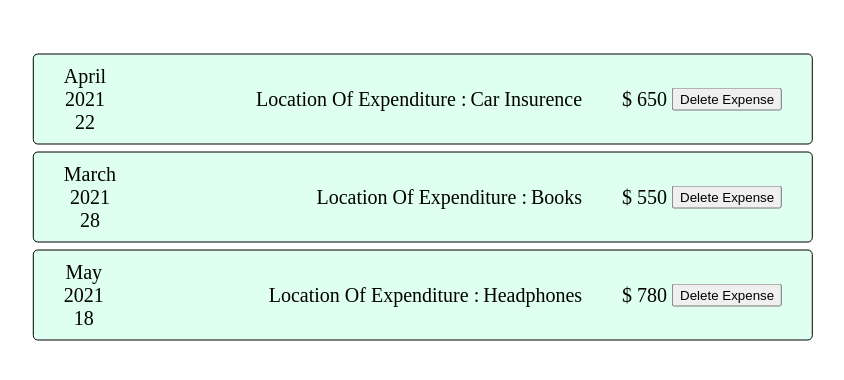
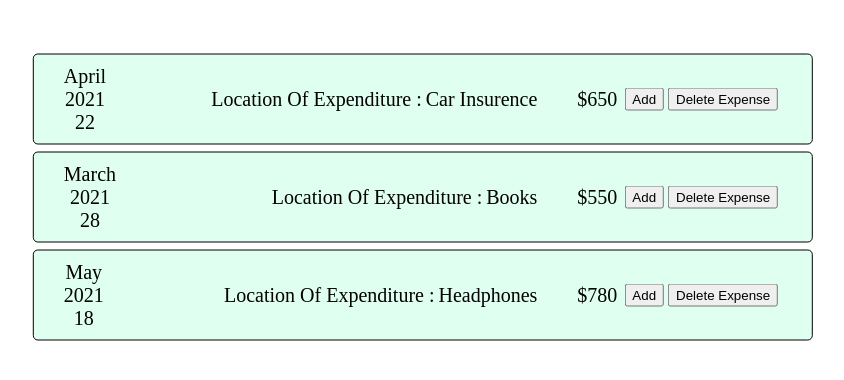
Before and after one commit to dneog/React-Expense-Tracker-Main, a React (Create React App) app: page / in a window 1280 px wide. Shown: the top 380 px of the page, without its empty margins (224-1068 px from the left). Built offline with nearby package versions, Linux system fonts and the light colour scheme.

Commit message:
Add button

```diff
--- a/src/Components/Expenses/ExpenseDetails.css
+++ b/src/Components/Expenses/ExpenseDetails.css
@@ -8,7 +8,7 @@
     padding-right: 40px;
 }
 .thirdDetails{
- padding-right: 5px;
+ padding-right: 7px;
 }
 .firstDetails{
    padding-right: 4px;
--- a/src/Components/Expenses/ExpenseDetails.js
+++ b/src/Components/Expenses/ExpenseDetails.js
@@ -11,7 +11,7 @@ const ExpenseDetails=(props)=>{
             <div className="firstDetails">{location} :</div>
             <div className="secondDetails">{titles}</div>
             </div>
-            <div className="thirdDetails">$ {amounts}</div>
+            <div className="thirdDetails">${amounts}</div>
 
 
         </div>
--- a/src/Components/Expenses/Expenselist.css
+++ b/src/Components/Expenses/Expenselist.css
@@ -16,3 +16,6 @@
  padding: 0px 20px;
  text-align: center;
 }
+button{
+   margin-right: 4px;
+}
--- a/src/Components/Expenses/Expenselist.js
+++ b/src/Components/Expenses/Expenselist.js
@@ -1,11 +1,21 @@
+import React, {useState} from 'react';
 import ExpenseDate from './ExpenseDate';
 import ExpenseDetails  from './ExpenseDetails';
 import './Expenselist.css';
 import Card from '../UI/Card';
 
 const Expenselist=(props)=>{
+
+    console.log(useState(props.name))
     const clickHandler=(event)=>{
-     event.target.parentElement.parentElement.remove()
+     event.target.parentElement.parentElement.remove();
+
+    }
+    const [amount, setTitle]= useState(props.amount);
+    const clickHandlerAdd=()=>{
+
+       setTitle('100')
+
     }
 
     return (
@@ -14,8 +24,9 @@ const Expenselist=(props)=>{
           <ExpenseDate date={props.date} />
           </div>
            <div className="expense-details">
-            <ExpenseDetails location={props.location} name={props.name} amount={props.amount}  />
+            <ExpenseDetails location={props.location} name={props.name} amount={amount}  />
 
+            <button onClick={clickHandlerAdd}>Add</button>
             <button onClick={clickHandler}>Delete Expense</button>
 
             </div>
```
Also changed, not shown: 1 other file (tests, documents, lock files or other folders).
